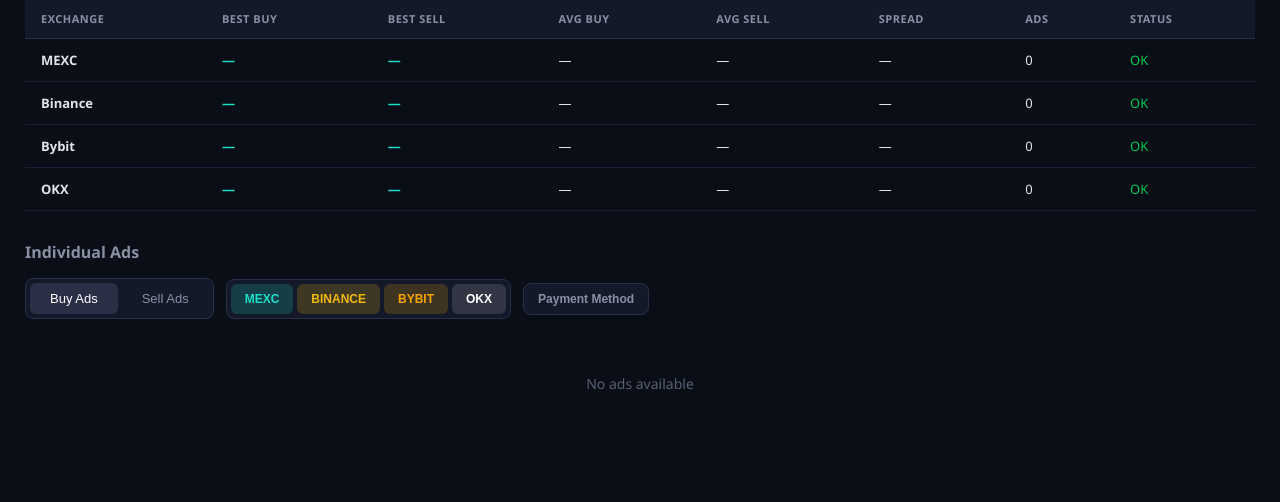
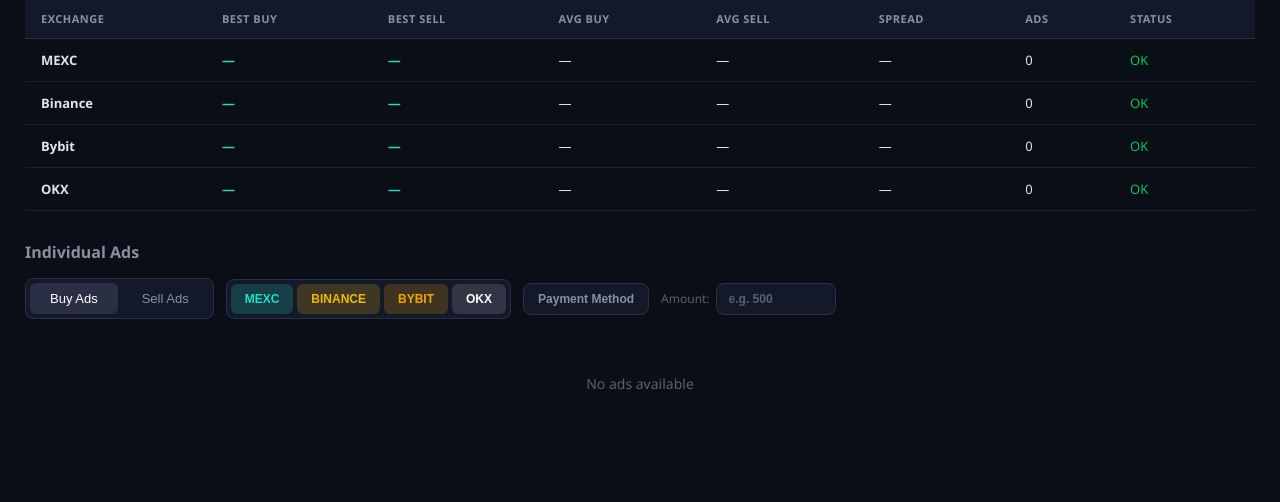
Before and after one commit to KnightDannyPersonal/p2p-price-fetch, a Flask app: page / in a window 1280 px wide. Shown: the part 564-1066 px from the top of the page. Run offline with Flask 3, Linux system fonts and the light colour scheme.

Commit message:
Add amount filter to match ads within min-max limits
Users can enter a fiat amount to only see ads where that amount
falls within the ad's trading limits. Also enable template
auto-reload to avoid stale template caching.

```diff
--- a/app.py
+++ b/app.py
@@ -8,6 +8,7 @@
 from fetchers import fetch_all_pairs, _now
 
 app = Flask(__name__)
+app.config["TEMPLATES_AUTO_RELOAD"] = True
 
 # Shared state: keyed by fiat currency code
 price_data = {p["fiat"]: {"results": [], "last_refresh": None} for p in PAIRS}
--- a/templates/index.html
+++ b/templates/index.html
@@ -454,6 +454,35 @@
             margin: 4px 0;
         }
 
+        .amount-filter {
+            display: flex;
+            align-items: center;
+            gap: 6px;
+        }
+
+        .amount-filter input {
+            width: 120px;
+            padding: 8px 12px;
+            border-radius: 8px;
+            border: 1px solid #2a2f45;
+            background: #141929;
+            color: #e1e4e8;
+            font-size: 12px;
+            font-weight: 600;
+            outline: none;
+            transition: border-color 0.2s;
+        }
+
+        .amount-filter input::placeholder { color: #5a5f73; }
+        .amount-filter input:focus { border-color: #3a3f55; }
+        .amount-filter input.active { border-color: #1ce0c850; color: #1ce0c8; }
+
+        .amount-filter label {
+            font-size: 12px;
+            color: #5a5f73;
+            white-space: nowrap;
+        }
+
         .no-data {
             text-align: center;
             padding: 40px;
@@ -619,6 +648,11 @@
                         <div id="payOptionsList"></div>
                     </div>
                 </div>
+                <div class="amount-filter">
+                    <label>Amount:</label>
+                    <input type="number" id="amountFilter" placeholder="e.g. 500"
+                           oninput="onAmountChange()" min="0" step="any">
+                </div>
             </div>
             <div class="ads-grid" id="adsGrid">
                 <div class="no-data">Waiting for data...</div>
@@ -662,6 +696,9 @@
             currentPage = 1;
             selectedPayments.clear();
             updatePayBtnLabel();
+            const amountInput = document.getElementById('amountFilter');
+            amountInput.value = '';
+            amountInput.classList.remove('active');
             document.querySelectorAll('.pair-btn').forEach(b => b.classList.remove('active'));
             btn.classList.add('active');
             document.getElementById('pairLabel').textContent = 'USDT/' + fiat;
@@ -755,6 +792,14 @@
             selectedPayments.clear();
             currentPage = 1;
             updatePaymentOptions();
+            renderAds();
+        }
+
+        function onAmountChange() {
+            const input = document.getElementById('amountFilter');
+            const val = parseFloat(input.value);
+            input.classList.toggle('active', !isNaN(val) && val > 0);
+            currentPage = 1;
             renderAds();
         }
 
@@ -938,6 +983,8 @@
             const grid = document.getElementById('adsGrid');
             grid.innerHTML = '';
 
+            const filterAmount = parseFloat(document.getElementById('amountFilter').value) || 0;
+
             const allAds = [];
             const sorted = [...currentData.results].sort((a, b) =>
                 exchangeOrder.indexOf(a.exchange) - exchangeOrder.indexOf(b.exchange)
@@ -955,6 +1002,10 @@
                             return sels.some(s => pl.startsWith(s));
                         });
                         if (!hasMatch) return;
+                    }
+                    // Amount filter: only show ads where amount is within min-max limit
+                    if (filterAmount > 0) {
+                        if (filterAmount < ad.min_amount || filterAmount > ad.max_amount) return;
                     }
                     allAds.push({ ...ad, exchange: ex.exchange });
                 });
```
